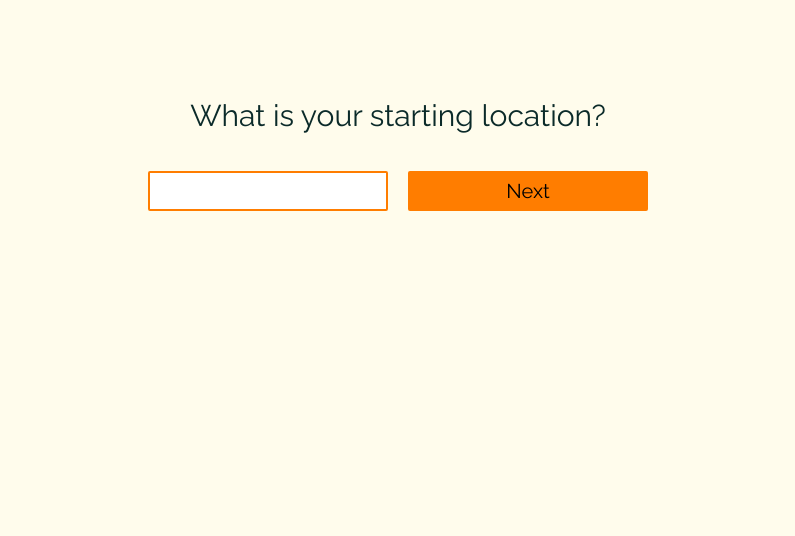
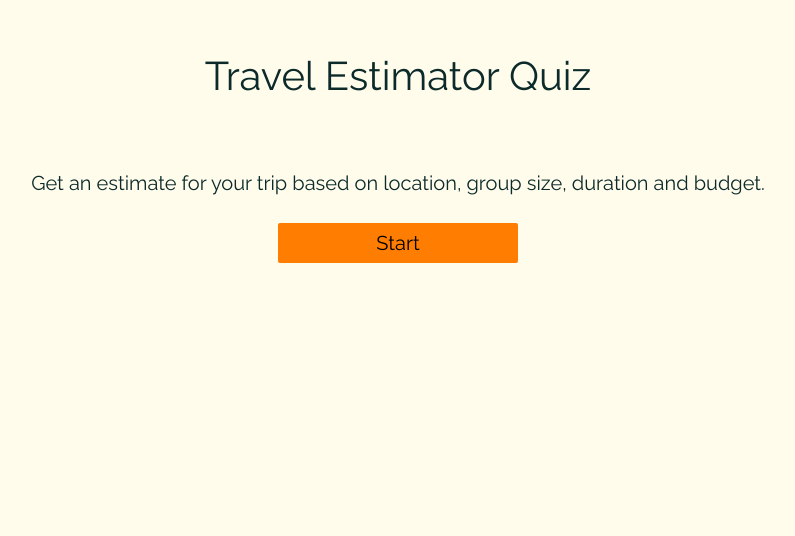
Before and after one commit to Knopkaivy/travel-estimator-quiz, a React (Create React App) app: page / in a window 1280 px wide. Shown: the part 264-800 px from the top of the page, without its empty margins (242-1037 px from the left). Built offline with nearby package versions, Linux system fonts and the light colour scheme.

Commit message:
add Start component

```diff
--- a/src/App.js
+++ b/src/App.js
@@ -1,10 +1,12 @@
 import Form from './components/Form';
 import './styles/global.css';
 import './styles/App.css';
+import Start from './components/Start';
 
 function App() {
   return (
     <div className="App">
+      <Start />
       <Form />
     </div>
   );
--- /dev/null
+++ b/src/components/Start.jsx
@@ -0,0 +1,18 @@
+import React from 'react';
+import Button from './Button';
+import '../styles/Start.css';
+
+const Start = () => {
+  return (
+    <div className="Start">
+      <h1>Travel Estimator Quiz</h1>
+      <p>
+        Get an estimate for your trip based on location, group size, duration
+        and budget.
+      </p>
+      <Button val="start" />
+    </div>
+  );
+};
+
+export default Start;
--- /dev/null
+++ b/src/styles/Start.css
@@ -0,0 +1,13 @@
+.Start {
+  background-color: var(--color-primary);
+  width: 100vw;
+  height: 100vh;
+  display: flex;
+  flex-direction: column;
+  justify-content: center;
+  align-items: center;
+  font-size: 2rem;
+}
+.Start h1 {
+  font-weight: 400;
+}
```
